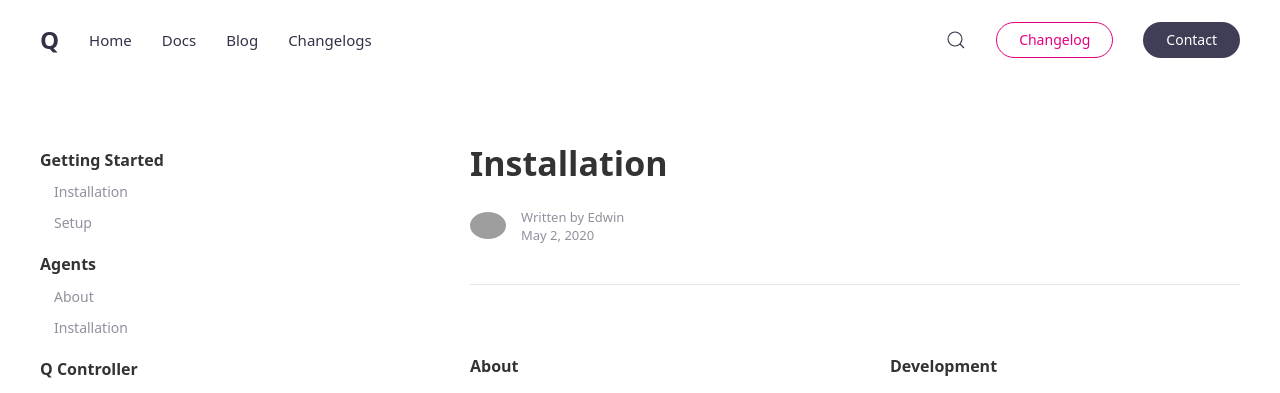
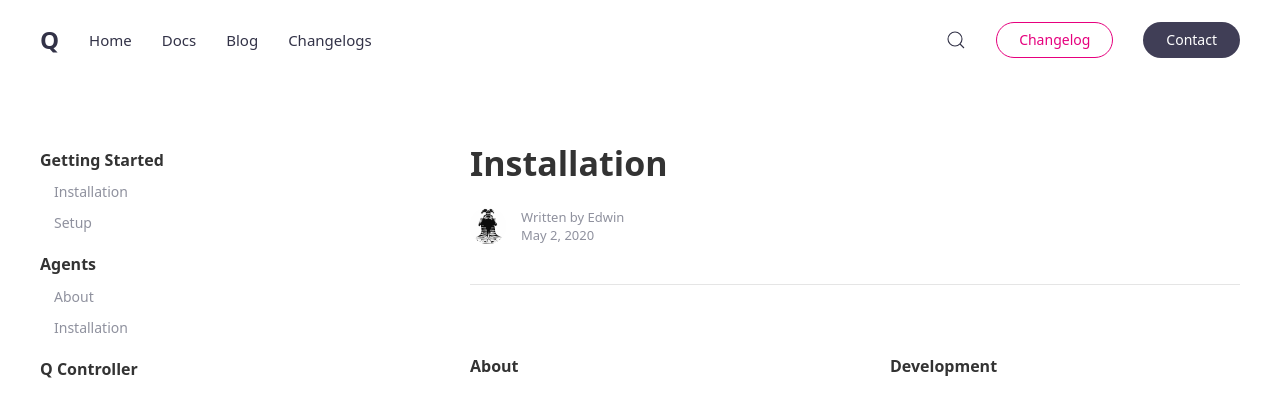
Before and after one commit to q-assistant/q-assistant.github.io, a Jekyll site: the page built from _docs/skill-installation.md, in a window 1280 px wide. Shown: the top 393 px of the page. Built offline with Jekyll 4.4.1, drawn with Linux system fonts in a browser that asks for light colours.

Commit message:
update avatar

```diff
--- a/_config.yml
+++ b/_config.yml
@@ -36,7 +36,7 @@ authors:
     edwin:
       name:         Edwin
       title:        Lead Developer
-      avatar:       avatar-tom.png
+      avatar:       avatar-edwin.png
     marco:
       name:         Marco
       title:        Lead Developer
```
